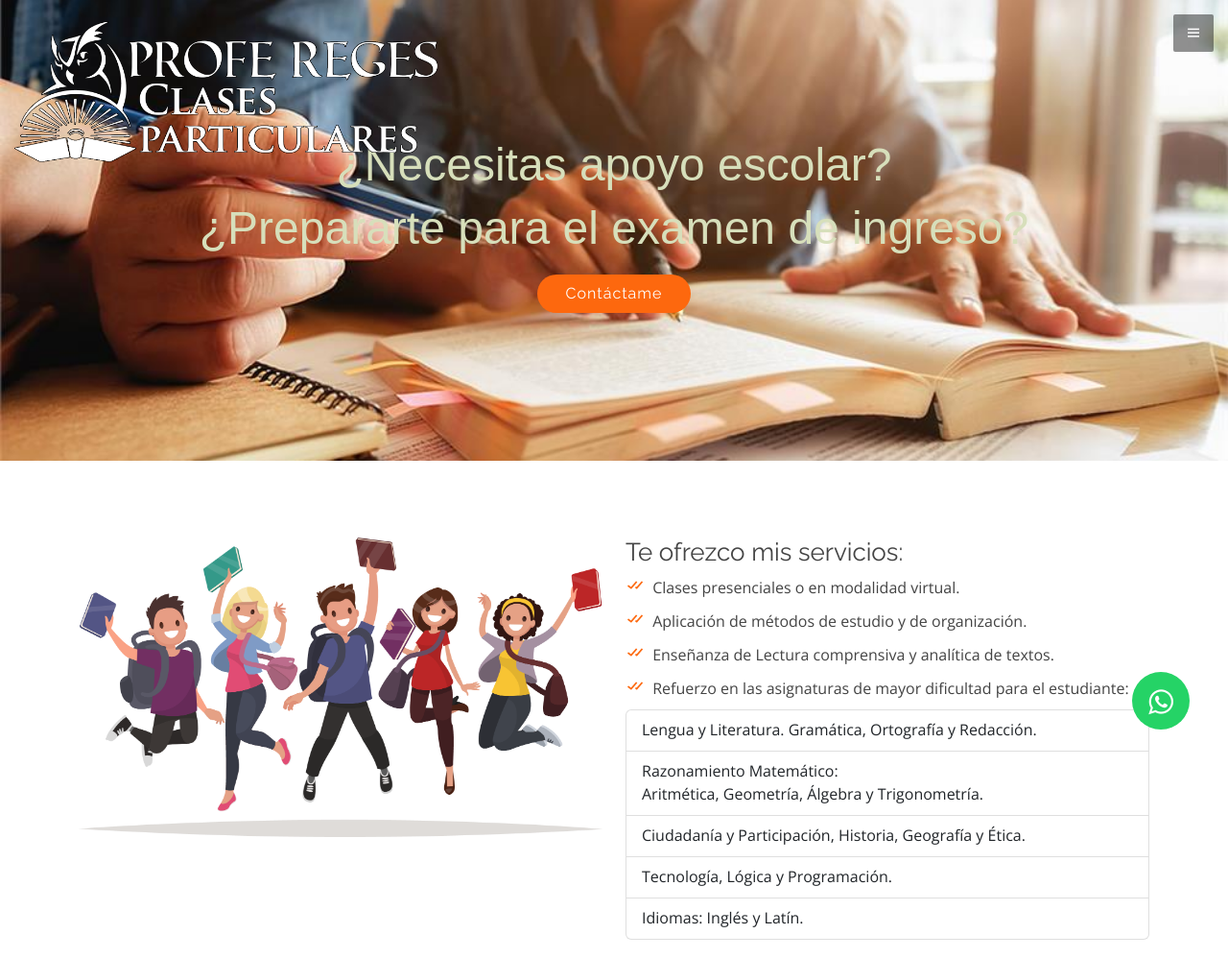
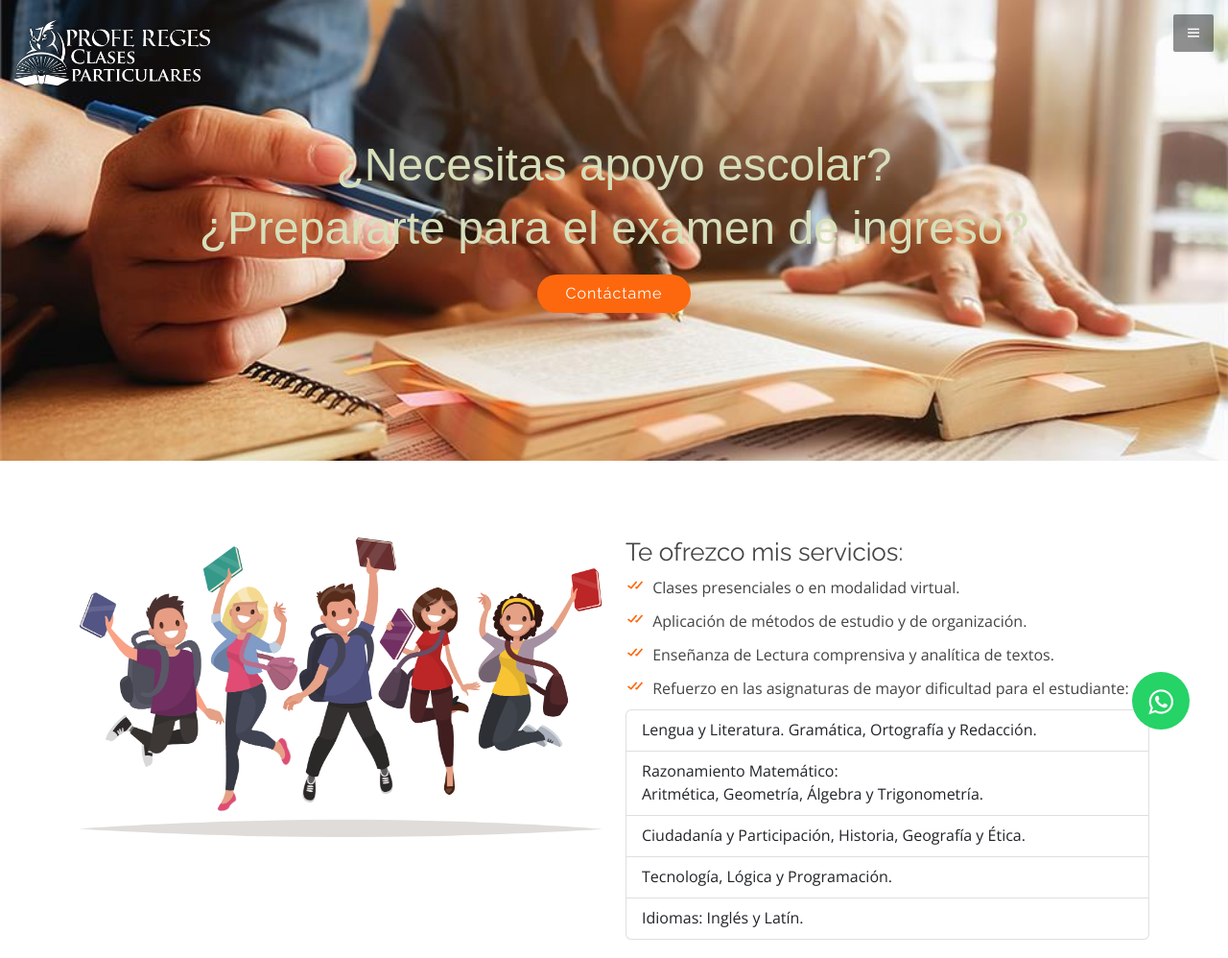
Before and after one commit to carlosreges/ProfeReges, a plain HTML site: page index.html in a window 1280 px wide. Shown: the top 998 px of the page at 96% size. Drawn offline with nearby package versions, Linux system fonts and the light colour scheme; a web font is replaced by a local one.

Commit message:
Subiendo buen tamaño del logo

```diff
--- a/assets/css/style.css
+++ b/assets/css/style.css
@@ -54,7 +54,8 @@ h6,
 #header .logo img {
   padding: 0;
   margin: 0;
-  max-height:150px;
+  max-height: 70px;
+  width: auto;
 }
 
 @media (max-width: 768px) {
--- a/index.html
+++ b/index.html
@@ -275,7 +275,7 @@
               <!-- end Google Calendar Appointment Scheduling -->
               <div class="email">
                 <i class="bx bx-envelope"></i>
-                <a href="mailto:profecorrige@gmail.com" target="_blank">
+                <a href="mailto:profereges@gmail.com" target="_blank">
                   <p>Cliquea aquí para enviar un e-mail.</p>
                 </a>
               </div>
```
